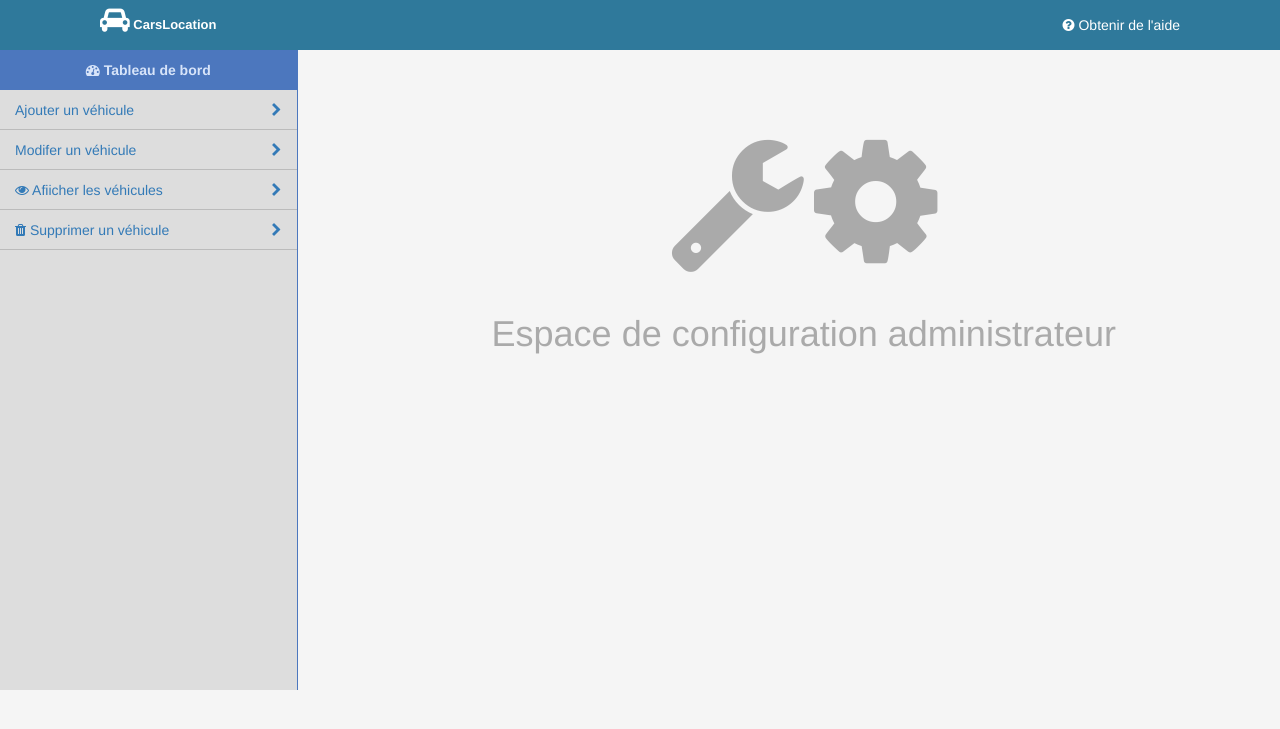
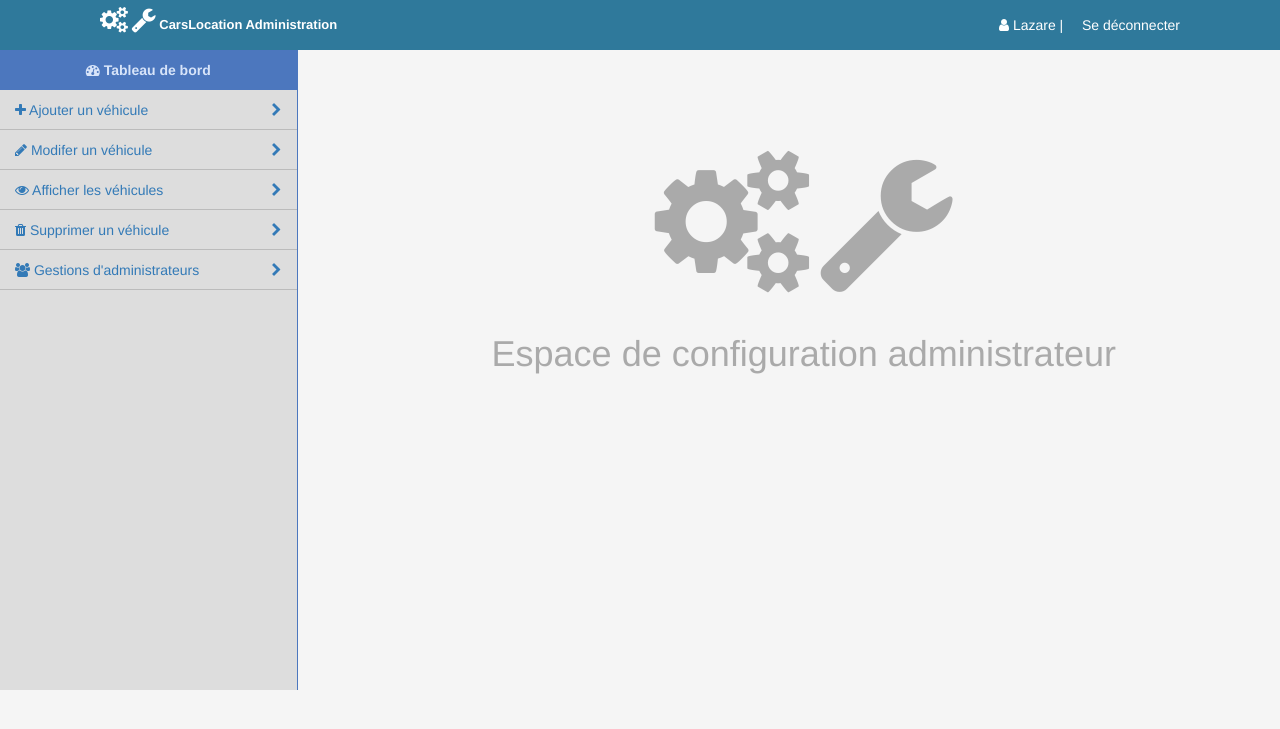
Before and after one commit to Classroom-Koffi-Sani/site-location-vehicule, a PHP site: page /administration/index.php in a window 1280 px wide. Shown: the top 729 px of the page. Run offline with PHP 8.4, Linux system fonts and the light colour scheme; some libraries are stand-ins or nearby versions; some web fonts are replaced.

Commit message:
Premiere version administration vue

```diff
--- a/administration/vue/vueIndex.php
+++ b/administration/vue/vueIndex.php
@@ -2,14 +2,19 @@
 	<div class="middleBar rmUnderline">
 		<table width="100%">
 			<tr>
-				<td width="200">
-					<i class="fa fa-car fa-2x"> </i>
-					CarsLocation
+				<td width="300">
+					<i class="fa fa-cogs fa-2x"> </i>
+					<i class="fa fa-wrench fa-2x"> </i>
+					CarsLocation Administration
 				</td>
 				<td align="right" class="slogan">
 					<a href="#" style="color: #fff;">
-						<i class="fa fa-question-circle"> </i>
-						Obtenir de l'aide
+						<i class="fa fa-user"> </i>
+						Lazare
+					</a> |
+					<a href="#" style="color: #fff;">
+						<i class="glyphicon glyphicon-log-out"> </i>
+						Se déconnecter
 					</a>
 				</td>
 			</tr>
@@ -24,39 +29,48 @@
 						<b>Tableau de bord</b>
 					</div>
 					<a href="#">
-						<div class="slideLeftItems">
+						<div class="slideLeftItems" id="ajouter_vehicule">
+							<i class="fa fa-plus"> </i>
 							Ajouter un véhicule
 							<i class="fa fa-chevron-right pull-right" style="line-height: 40px;"> </i>
 						</div>
 					</a>
 					<a href="#">
-						<div class="slideLeftItems">
+						<div class="slideLeftItems" id="modifier_vehicule">
+							<i class="fa fa-pencil"> </i>
 							Modifer un véhicule
 							<i class="fa fa-chevron-right pull-right" style="line-height: 40px;"> </i>
 						</div>
 					</a>
 					<a href="#">
-						<div class="slideLeftItems">
+						<div class="slideLeftItems" id="afficher_vehicule">
 							<i class="fa fa-eye"> </i>
-							Afiicher les véhicules
+							Afficher les véhicules
 							<i class="fa fa-chevron-right pull-right" style="line-height: 40px;"> </i>
 						</div>
 					</a>
 					<a href="#">
-						<div class="slideLeftItems">
+						<div class="slideLeftItems" id="supprimer_vehicule">
 							<i class="fa fa-trash"> </i>
 							Supprimer un véhicule
+							<i class="fa fa-chevron-right pull-right" style="line-height: 40px;"> </i>
+						</div>
+					</a>
+					<a href="#">
+						<div class="slideLeftItems" id="administrateurs">
+							<i class="fa fa-group"> </i>
+							Gestions d'administrateurs
 							<i class="fa fa-chevron-right pull-right" style="line-height: 40px;"> </i>
 						</div>
 					</a>
 				</div>
 			</div>
 			<div class="col-xs-9">
-				<div class="dashboardBody"><br /><br /><br />
+				<div class="dashboardBody" id="bodyAdminArea"><br /><br /><br /><br />
 					<center>
 						<h1 style="color: #aaa;">
-							<i class="fa fa-wrench fa-4x"> </i>
-							<i class="fa fa-cog fa-4x"> </i><br /><br />
+							<i class="fa fa-cogs fa-4x"> </i>
+							<i class="fa fa-wrench fa-4x"> </i><br /><br />
 							Espace de configuration administrateur
 						</h1>
 					</center>
```
